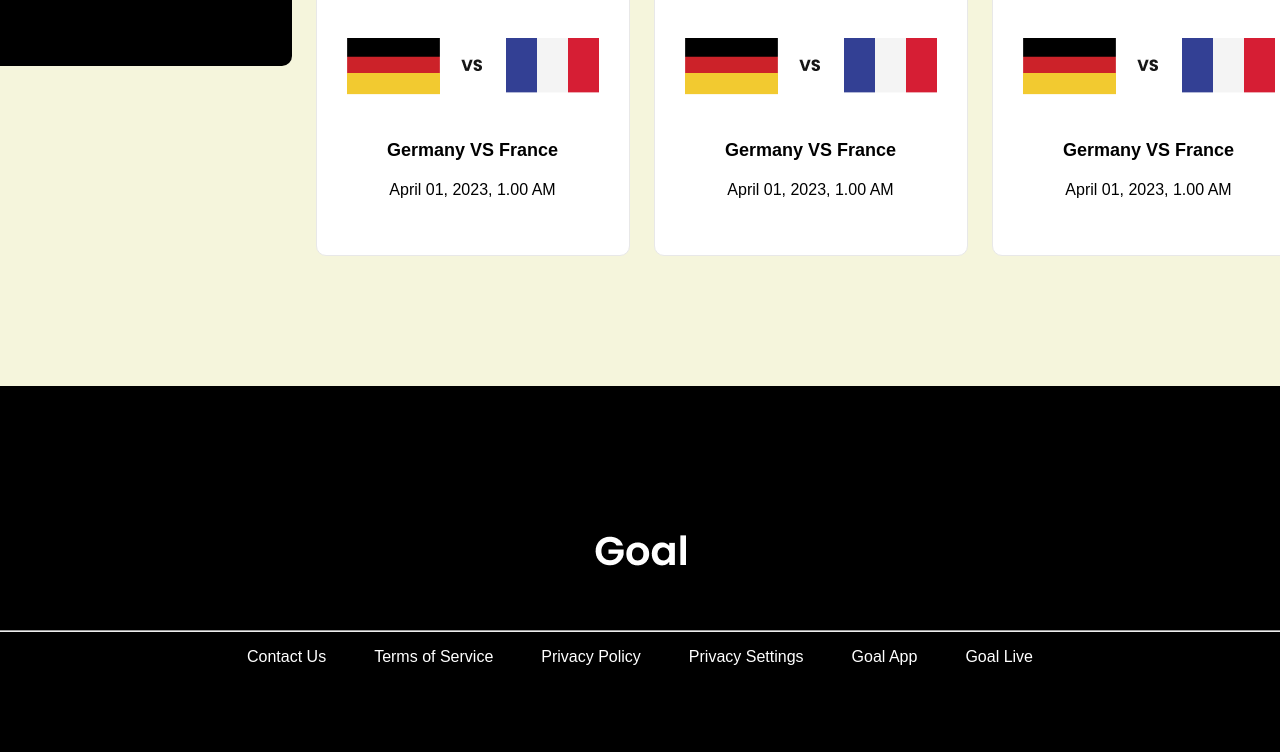
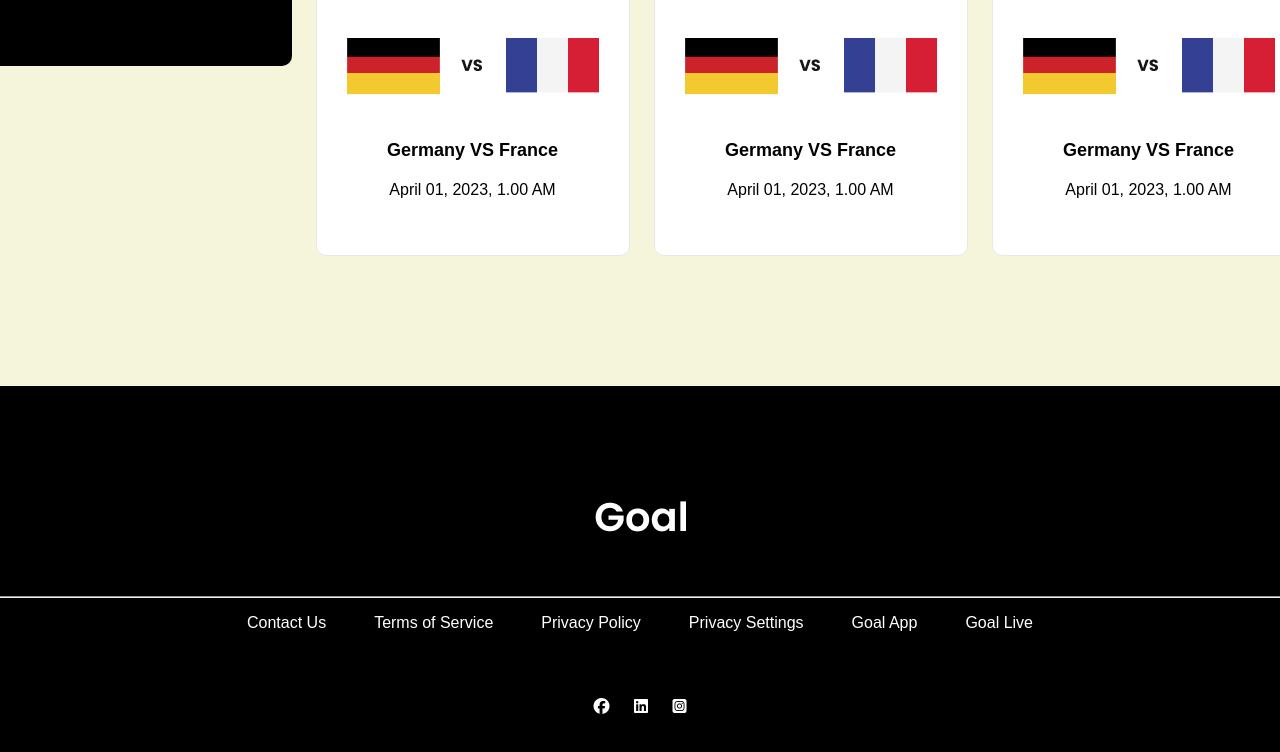
Before and after one commit to risanzahamed/world-cup, a plain HTML site: page blog.html in a window 1280 px wide. Shown: the part 1102-1854 px from the top of the page. Drawn offline with Linux system fonts and the light colour scheme; a web font is replaced by a local one.

Commit message:
commited

```diff
--- a/blog.html
+++ b/blog.html
@@ -178,6 +178,12 @@
                 <li>Goal Live</li>
             </ul>
         </div>
+        <div class="social-icons">
+            <a href="https://www.facebook.com/risanzahmed"><i class="fa-brands fa-facebook"></i></a>
+            <a href="https://www.linkedin.com/in/risanzahamed/"><i class="fa-brands fa-linkedin"></i></a>
+            <a href="https://www.instagram.com/risanzahamed/"><i class="fa-brands fa-instagram-square"></i></a>
+
+        </div>
     </footer>
 <!-- footer end -->
 </body>
```
